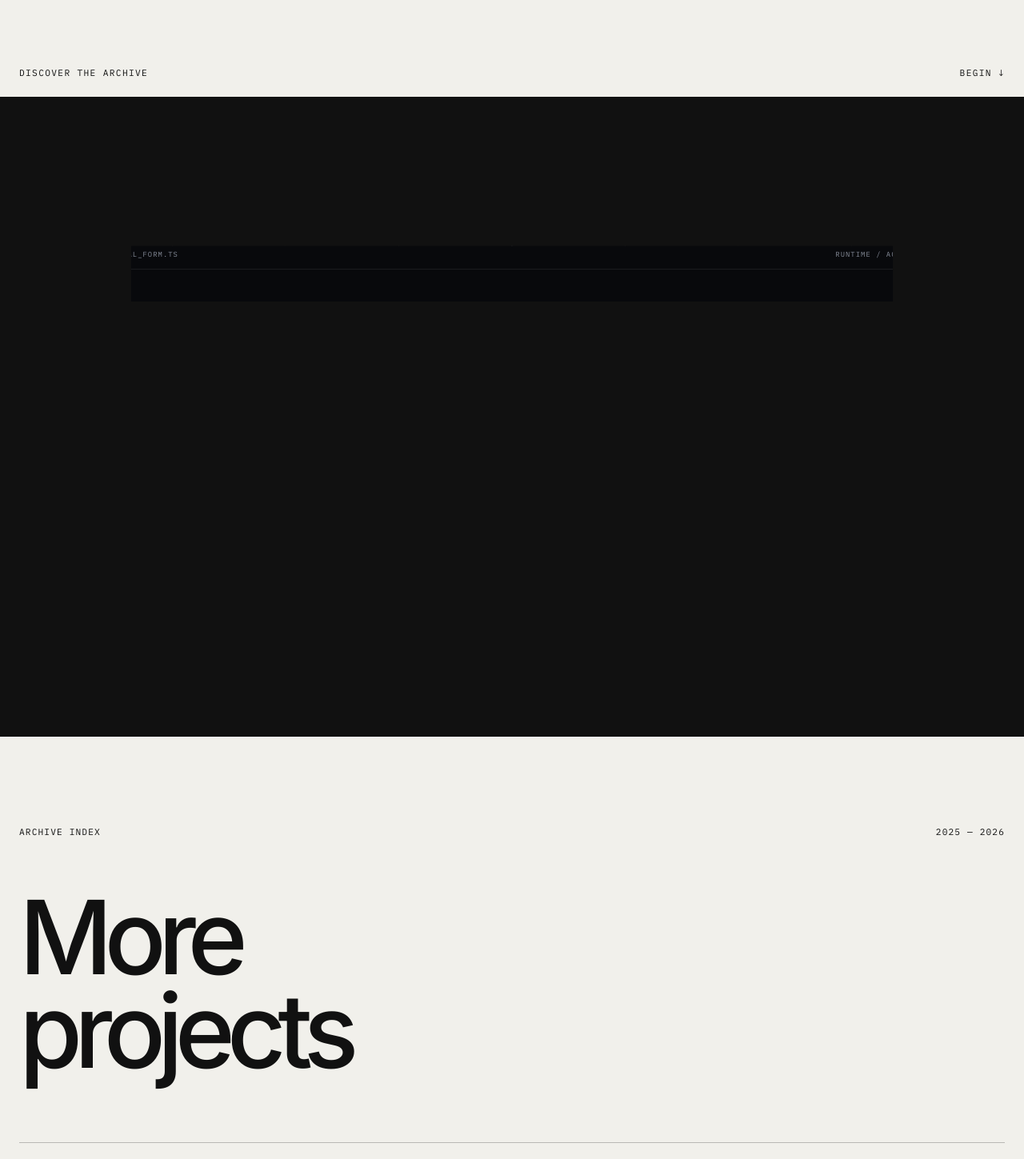
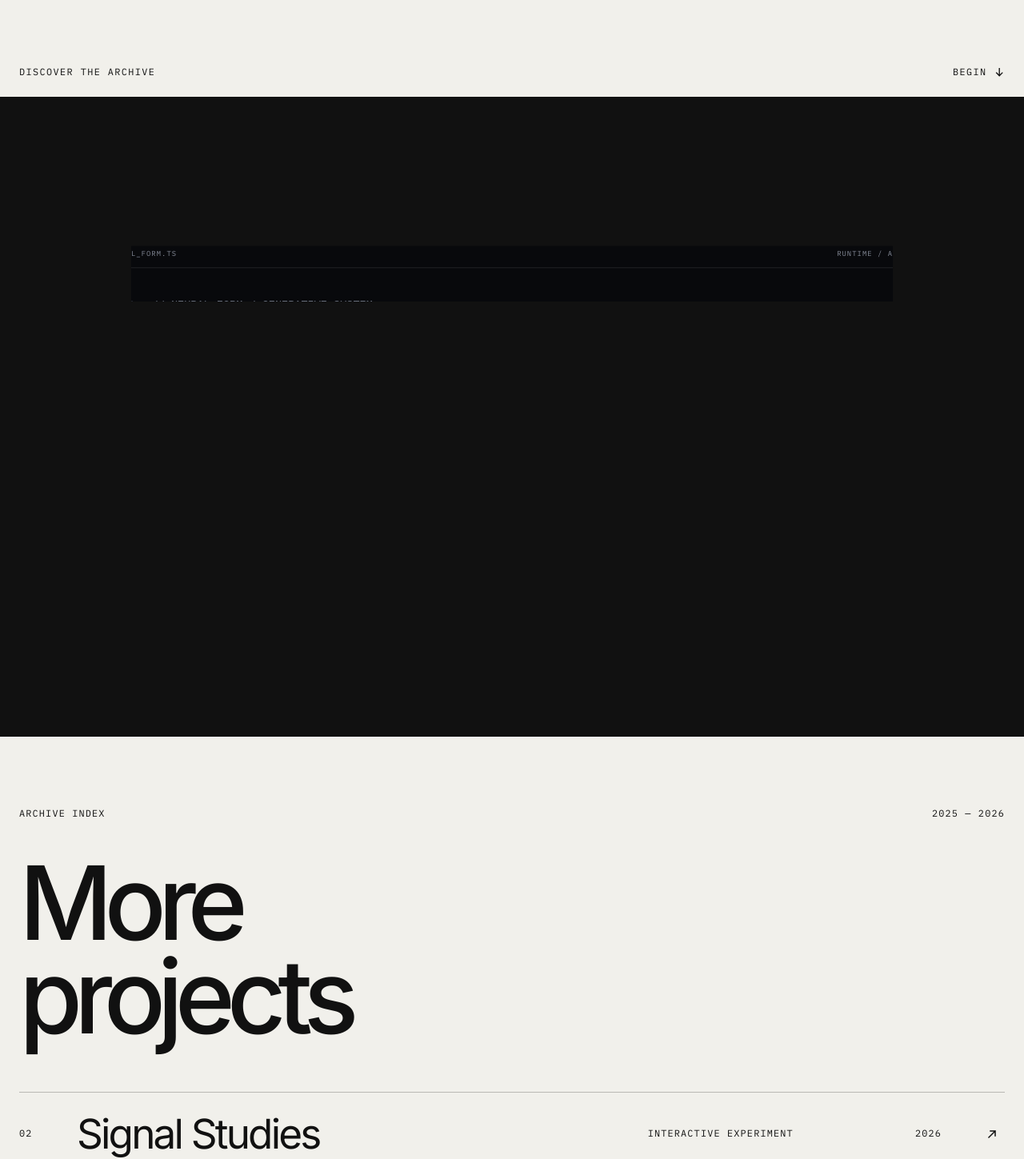
Before and after one commit to KakoNoRemnant/Codex-Archive, a Next.js app: page / in a window 1280 px wide. Shown: the part 679-2128 px from the top of the page at 80% size. Built offline with nearby package versions, Linux system fonts and the light colour scheme; no server answers.

Commit message:
center the projects showncase

```diff
--- a/app/projects/[slug]/page.module.css
+++ b/app/projects/[slug]/page.module.css
@@ -27,7 +27,7 @@
   display: grid;
   align-content: end;
   gap: 2rem;
-  padding: clamp(7rem, 15vh, 11rem) 0 clamp(3rem, 7vh, 5rem);
+  padding: clamp(4rem, 8vh, 6rem) 0 clamp(2rem, 3.5vh, 3rem);
 }
 
 .hero h1 {
@@ -318,7 +318,7 @@
   }
 
   .hero {
-    padding: 7rem 0 3rem;
+    padding: 4.5rem 0 2.25rem;
   }
 
   .hero h1 {
--- a/components/AboutSection.module.css
+++ b/components/AboutSection.module.css
@@ -13,7 +13,7 @@
 .header,
 .label {
   font-family: var(--font-mono), monospace;
-  font-size: 0.7rem;
+  font-size: 0.74rem;
   letter-spacing: 0.11em;
   line-height: 1.4;
   text-transform: uppercase;
--- a/components/CodeTerminal.module.css
+++ b/components/CodeTerminal.module.css
@@ -5,7 +5,6 @@
   display: grid;
   grid-template-rows: auto 1fr auto;
   overflow: hidden;
-  border: 1px solid rgb(255 255 255 / 18%);
   background: #08090c;
   color: #d9dce5;
   box-shadow: 0 2rem 6rem rgb(0 0 0 / 24%);
--- a/components/ContactFooter.module.css
+++ b/components/ContactFooter.module.css
@@ -16,7 +16,7 @@
   justify-content: space-between;
   gap: 2rem;
   font-family: var(--font-mono), monospace;
-  font-size: 0.7rem;
+  font-size: 0.74rem;
   letter-spacing: 0.11em;
   line-height: 1.4;
   text-transform: uppercase;
@@ -46,11 +46,23 @@
   font-size: clamp(1.2rem, 2.5vw, 2rem);
 }
 
-.email span {
+.emailIcon,
+.upIcon {
+  width: 1rem;
+  height: 1rem;
+  flex: none;
+  fill: none;
+  stroke: currentColor;
+  stroke-width: 1.5;
+  stroke-linecap: square;
+  stroke-linejoin: miter;
+}
+
+.emailIcon {
   transition: transform 250ms ease;
 }
 
-.email:hover span {
+.email:hover .emailIcon {
   transform: translate(0.25rem, -0.25rem);
 }
 
@@ -83,6 +95,9 @@
 }
 
 .backToTop span {
+  display: inline-flex;
+  align-items: center;
+  gap: 0.5rem;
   transition: transform 320ms cubic-bezier(0.16, 1, 0.3, 1);
 }
 
@@ -116,6 +131,11 @@
     flex-wrap: wrap;
   }
 
+  .labelRow,
+  .bottom {
+    font-size: 0.68rem;
+  }
+
   .heading {
     font-size: clamp(3rem, 14vw, 5rem);
     overflow-wrap: anywhere;
@@ -129,7 +149,7 @@
 }
 
 @media (prefers-reduced-motion: reduce) {
-  .email span,
+  .emailIcon,
   .backToTop,
   .backToTop::before,
   .backToTop span {
--- a/components/ContactFooter.tsx
+++ b/components/ContactFooter.tsx
@@ -39,7 +39,13 @@ export default function ContactFooter() {
           href="mailto:victor.promsrichan@hotmail.com"
         >
           victor.promsrichan@hotmail.com
-          <span aria-hidden="true">↗</span>
+          <svg
+            className={styles.emailIcon}
+            viewBox="0 0 16 16"
+            aria-hidden="true"
+          >
+            <path d="M4 12 12 4M6 4h6v6" />
+          </svg>
         </a>
       </div>
 
@@ -51,7 +57,16 @@ export default function ContactFooter() {
           href="#top"
           onClick={scrollToTop}
         >
-          <span>Back to top ↑</span>
+          <span>
+            Back to top
+            <svg
+              className={styles.upIcon}
+              viewBox="0 0 16 16"
+              aria-hidden="true"
+            >
+              <path d="M8 13V3M4 7l4-4 4 4" />
+            </svg>
+          </span>
         </a>
       </div>
     </footer>
--- a/components/FeaturedProject.module.css
+++ b/components/FeaturedProject.module.css
@@ -23,7 +23,7 @@
   justify-content: space-between;
   gap: 2rem;
   font-family: var(--font-mono), monospace;
-  font-size: 0.7rem;
+  font-size: 0.74rem;
   letter-spacing: 0.12em;
   line-height: 1.4;
   text-transform: uppercase;
@@ -34,35 +34,10 @@
   display: block;
   min-height: 55vh;
   overflow: hidden;
-  border: 1px solid color-mix(in srgb, currentColor 24%, transparent);
-  background:
-    linear-gradient(
-      90deg,
-      transparent 49.9%,
-      color-mix(in srgb, currentColor 18%, transparent) 50%,
-      transparent 50.1%
-    ),
-    linear-gradient(
-      transparent 49.9%,
-      color-mix(in srgb, currentColor 18%, transparent) 50%,
-      transparent 50.1%
-    ),
-    repeating-linear-gradient(
-      90deg,
-      transparent 0,
-      transparent calc(12.5% - 1px),
-      color-mix(in srgb, currentColor 9%, transparent) 12.5%
-    );
-  transition: border-color 320ms ease;
 }
 
 .artwork > :first-child {
   transition: transform 500ms cubic-bezier(0.16, 1, 0.3, 1);
-}
-
-.artwork:hover,
-.artwork:focus-visible {
-  border-color: color-mix(in srgb, currentColor 72%, transparent);
 }
 
 .artwork:hover > :first-child,
@@ -94,11 +69,25 @@
   text-transform: uppercase;
   opacity: 0.72;
   transform: translateY(0.25rem);
+  display: inline-flex;
+  align-items: center;
+  gap: 0.55rem;
   transition:
     color 280ms ease,
     opacity 280ms ease,
     transform 380ms cubic-bezier(0.16, 1, 0.3, 1),
     background 280ms ease;
+}
+
+.openProjectIcon {
+  width: 0.9rem;
+  height: 0.9rem;
+  flex: none;
+  fill: none;
+  stroke: currentColor;
+  stroke-width: 1.5;
+  stroke-linecap: square;
+  stroke-linejoin: miter;
 }
 
 .artwork:hover .openProject,
--- a/components/FeaturedProject.tsx
+++ b/components/FeaturedProject.tsx
@@ -147,7 +147,16 @@ export default function FeaturedProject() {
         >
           <CodeTerminal />
           <span className={styles.artworkIndex}>01</span>
-          <span className={styles.openProject}>Open project ↗</span>
+          <span className={styles.openProject}>
+            Open project
+            <svg
+              className={styles.openProjectIcon}
+              viewBox="0 0 16 16"
+              aria-hidden="true"
+            >
+              <path d="M4 12 12 4M6 4h6v6" />
+            </svg>
+          </span>
         </Link>
 
         <div className={styles.details}>
--- a/components/Hero.module.css
+++ b/components/Hero.module.css
@@ -31,7 +31,7 @@
 .closeButton,
 .themeButton {
   font-family: var(--font-mono), monospace;
-  font-size: 0.7rem;
+  font-size: 0.74rem;
   font-weight: 400;
   letter-spacing: 0.12em;
   line-height: 1;
@@ -103,7 +103,7 @@
   align-items: center;
   gap: 0.55rem;
   font-family: var(--font-mono), monospace;
-  font-size: 0.65rem;
+  font-size: 0.69rem;
   letter-spacing: 0.11em;
   text-transform: uppercase;
   opacity: 0.62;
@@ -116,6 +116,23 @@
   background: #6fa77a;
   box-shadow: 0 0 0 0 rgb(111 167 122 / 30%);
   animation: statusPulse 2.4s ease-out infinite;
+}
+
+.location {
+  display: inline-flex;
+  align-items: center;
+  gap: 0.5rem;
+}
+
+.downIcon {
+  width: 0.9rem;
+  height: 0.9rem;
+  flex: none;
+  fill: none;
+  stroke: currentColor;
+  stroke-width: 1.5;
+  stroke-linecap: square;
+  stroke-linejoin: miter;
 }
 
 .title {
@@ -223,7 +240,7 @@
 
 .menuFooter {
   font-family: var(--font-mono), monospace;
-  font-size: 0.7rem;
+  font-size: 0.74rem;
   letter-spacing: 0.11em;
   text-transform: uppercase;
 }
@@ -247,7 +264,7 @@
 
 .navigation a .navIndex {
   font-family: var(--font-mono), monospace;
-  font-size: 0.7rem;
+  font-size: 0.74rem;
   letter-spacing: 0.1em;
 }
 
--- a/components/Hero.tsx
+++ b/components/Hero.tsx
@@ -355,7 +355,14 @@ export default function Hero() {
       <footer className={styles.footer}>
         <span className={styles.meta}>Discover the archive</span>
         <span className={`${styles.meta} ${styles.location}`}>
-          Begin ↓
+          Begin
+          <svg
+            className={styles.downIcon}
+            viewBox="0 0 16 16"
+            aria-hidden="true"
+          >
+            <path d="M8 3v10M4 9l4 4 4-4" />
+          </svg>
         </span>
       </footer>
 
--- a/components/ProjectArchive.module.css
+++ b/components/ProjectArchive.module.css
@@ -2,7 +2,7 @@
   position: relative;
   z-index: 2;
   min-height: 100svh;
-  padding: 7rem 1.5rem 3rem;
+  padding: 5.5rem 1.5rem 3rem;
   background: var(--paper);
   color: var(--ink);
 }
@@ -12,7 +12,7 @@
 .category,
 .year {
   font-family: var(--font-mono), monospace;
-  font-size: 0.7rem;
+  font-size: 0.74rem;
   letter-spacing: 0.1em;
   line-height: 1.4;
   text-transform: uppercase;
@@ -22,12 +22,12 @@
   display: flex;
   justify-content: space-between;
   gap: 2rem;
-  padding-bottom: 4rem;
+  padding-bottom: 2.75rem;
 }
 
 .heading {
   max-width: 8ch;
-  margin-bottom: 5rem;
+  margin-bottom: 3.75rem;
   font-size: clamp(4rem, 10vw, 9rem);
   font-weight: 500;
   letter-spacing: -0.08em;
@@ -75,7 +75,13 @@
 }
 
 .arrow {
-  font-size: 1.25rem;
+  width: 1rem;
+  height: 1rem;
+  fill: none;
+  stroke: currentColor;
+  stroke-width: 1.5;
+  stroke-linecap: square;
+  stroke-linejoin: miter;
   transition: transform 320ms cubic-bezier(0.16, 1, 0.3, 1);
 }
 
@@ -86,12 +92,19 @@
 
 @media (max-width: 700px) {
   .archive {
-    padding: 5rem 1rem 2rem;
+    padding: 4rem 1rem 2rem;
   }
 
   .heading {
-    margin-bottom: 3rem;
+    margin-bottom: 2.5rem;
     font-size: clamp(3.2rem, 16vw, 5rem);
+  }
+
+  .header,
+  .number,
+  .category,
+  .year {
+    font-size: 0.68rem;
   }
 
   .row {
--- a/components/ProjectArchive.tsx
+++ b/components/ProjectArchive.tsx
@@ -77,9 +77,13 @@ export default function ProjectArchive() {
             <h3 className={styles.title}>{project.title}</h3>
             <p className={styles.category}>{project.category}</p>
             <span className={styles.year}>{project.year}</span>
-            <span className={styles.arrow} aria-hidden="true">
-              ↗
-            </span>
+            <svg
+              className={styles.arrow}
+              viewBox="0 0 16 16"
+              aria-hidden="true"
+            >
+              <path d="M4 12 12 4M6 4h6v6" />
+            </svg>
           </Link>
         ))}
       </div>
```
Also changed, not shown: app/projects/[slug]/page.tsx (+9 -10 lines).
